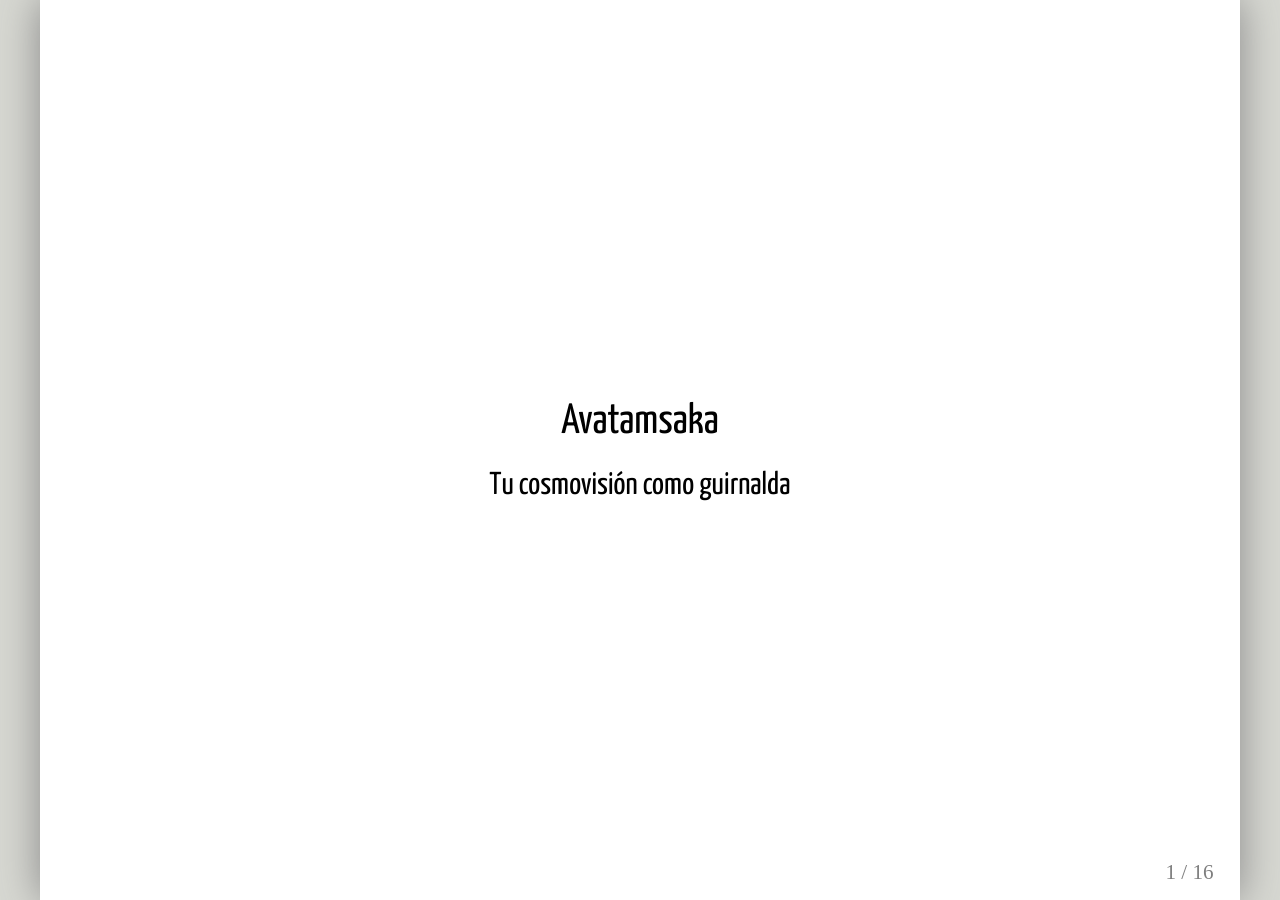
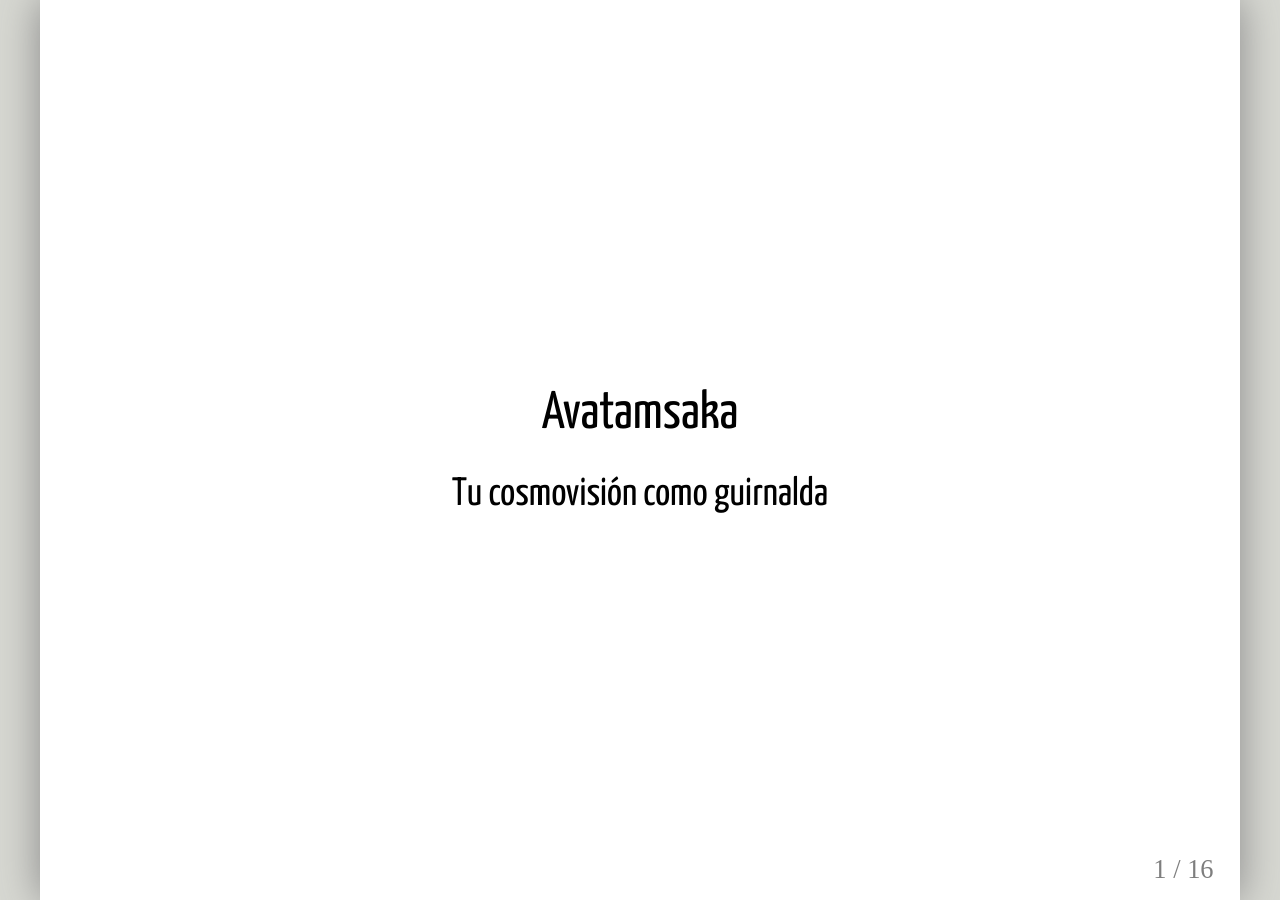
Before and after one commit to lfborjas/tech.lfborjas.com, a Jekyll site: the page talks/barcamp2014/index.html, which Jekyll copies as it is, in a window 1280 px wide. Built offline with Jekyll 4.4.1, drawn with Linux system fonts in a browser that asks for light colours; some web fonts are replaced.

```diff
--- a/CNAME
+++ /dev/null
@@ -1 +0,0 @@
-lfborjas.com
--- a/talks/barcamp2014/index.html
+++ b/talks/barcamp2014/index.html
@@ -7,7 +7,7 @@
       @import url(http://fonts.googleapis.com/css?family=Yanone+Kaffeesatz);
       @import url(http://fonts.googleapis.com/css?family=Droid+Serif:400,700,400italic);
 
-      body { font-family: 'Droid Serif'; }
+      body { font-family: 'Droid Serif'; font-size: 20px; }
       h1, h2, h3 {
         font-family: 'Yanone Kaffeesatz';
         font-weight: normal;
```
